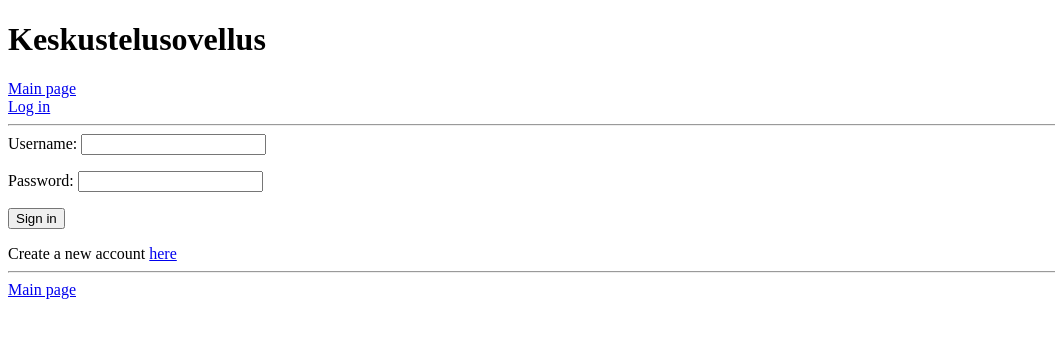
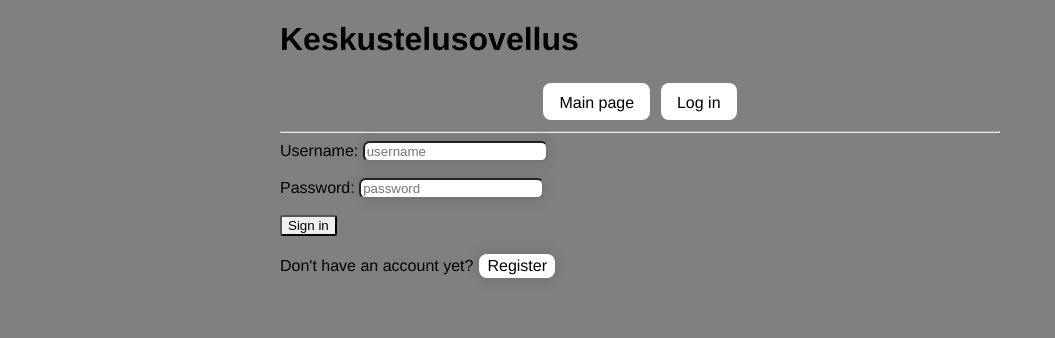
Before and after one commit to leopekkas/Keskustelusovellus, a Flask app: page /login in a window 1280 px wide. Shown: the top 338 px of the page, without its empty margins (0-1055 px from the left). Run offline with Flask 2, Linux system fonts and the light colour scheme.

Commit message:
Add basic CSS styling

```diff
--- /dev/null
+++ b/src/static/main.css
@@ -0,0 +1,58 @@
+body {
+    margin: auto;
+    max-width: 45em;
+    font-family: 'Helvetica', 'Arial', sans-serif;
+    background: gray;
+}
+
+input[type=text], input[type=password], input[type=password1], input[type=password2] {
+    margin:0px 0;
+    box-shadow: 0 0 10px 5px rgba(0,0,0,0.06);
+    border-radius: .5em;
+}
+
+input[type=submit] {
+    border-radius: .2em;
+}
+
+input[type=submit]:hover {
+    background-color: rgb(226, 226, 226);
+}
+
+nav li {
+    display: inline-block;
+    background: white;
+    padding: .7em 1em .5em;
+    border-radius: .5em;
+    margin: .2em;
+}
+
+nav ul {
+    padding: 0;
+    margin: .5em;
+    text-align: center;
+}
+
+nav li a {
+    text-decoration: none;
+    color: #000;
+}
+
+nav li:hover {
+    background-color: rgb(226, 226, 226);
+}
+
+a.button_inline {
+    display: inline-block;
+    background: white;
+    padding: .2em 0.5em .2em;
+    border-radius: .5em;
+    margin: .1em;
+    text-decoration: none;
+    color: #000;
+    box-shadow: 0 0 10px 5px rgba(0,0,0,0.07);
+}
+
+a.button_inline:hover {
+    background-color: rgb(226, 226, 226);
+}
--- a/src/templates/index.html
+++ b/src/templates/index.html
@@ -16,7 +16,7 @@ Viestien määrä: {{ count }}
 Olet kirjautunut sisään.
 <a href="/new">Lähetä viesti</a> | <a href="/logout">Kirjaudu ulos</a>
 {% else %}
-<a href="/login">Kirjaudu sisään</a>
+<a href="/login" class="button_inline">Kirjaudu sisään</a>
 {% endif %}
 
 {% endblock %}
--- a/src/templates/layout.html
+++ b/src/templates/layout.html
@@ -1,9 +1,23 @@
-<!doctype html>
-<title>Keskustelusovellus - {% block title %}{% endblock %}</title>
-<h1>Keskustelusovellus</h1>
-<a href="/">Main page</a>
-<br>
-<a href="/login">Log in</a>
-<hr>
-{% block content %}{% endblock %}
-</hr>
+<!DOCTYPE html>
+
+<link rel="stylesheet" href="{{ url_for('static', filename='./main.css')}}"/>
+<link rel="shortcut icon" href="#"/>
+<meta name="viewport" content="width=device-width, initial-scale=1"/>
+
+<body>
+
+    <title>Keskustelusovellus - {% block title %}{% endblock %}</title>
+    <h1>Keskustelusovellus</h1>
+    <nav>
+        <ul>
+            <li><a href="/">Main page</a></li>
+            <li><a href="/login">Log in</a></li>
+        </ul>
+    </nav>
+    <div class="content">
+        <hr>
+            {% block content %}{% endblock %}
+        </hr>
+    </div>
+
+</body>
--- a/src/templates/login.html
+++ b/src/templates/login.html
@@ -5,15 +5,15 @@
 
 <body>
     <form action="/login" method="POST">
-        Username: <input type="text" name="username">
+        Username: <input type="text" name="username" placeholder="username">
         <p>
-            Password: <input type="password" name="password">
+            Password: <input type="password" name="password" placeholder="password">
         <p>
             <input type="submit" value="Sign in">
     </form>
-    Create a new account <a href="/register">here</a>
-    <hr>
-    <a href="/">Main page</a>
+    Don't have an account yet?
+    <a href="/register" class="button_inline">Register</a>
+
 </body>
 
 {% endblock %}
```
Also changed, not shown: src/templates/error.html (+6 -5 lines), src/templates/register.html (+3 -4 lines).
